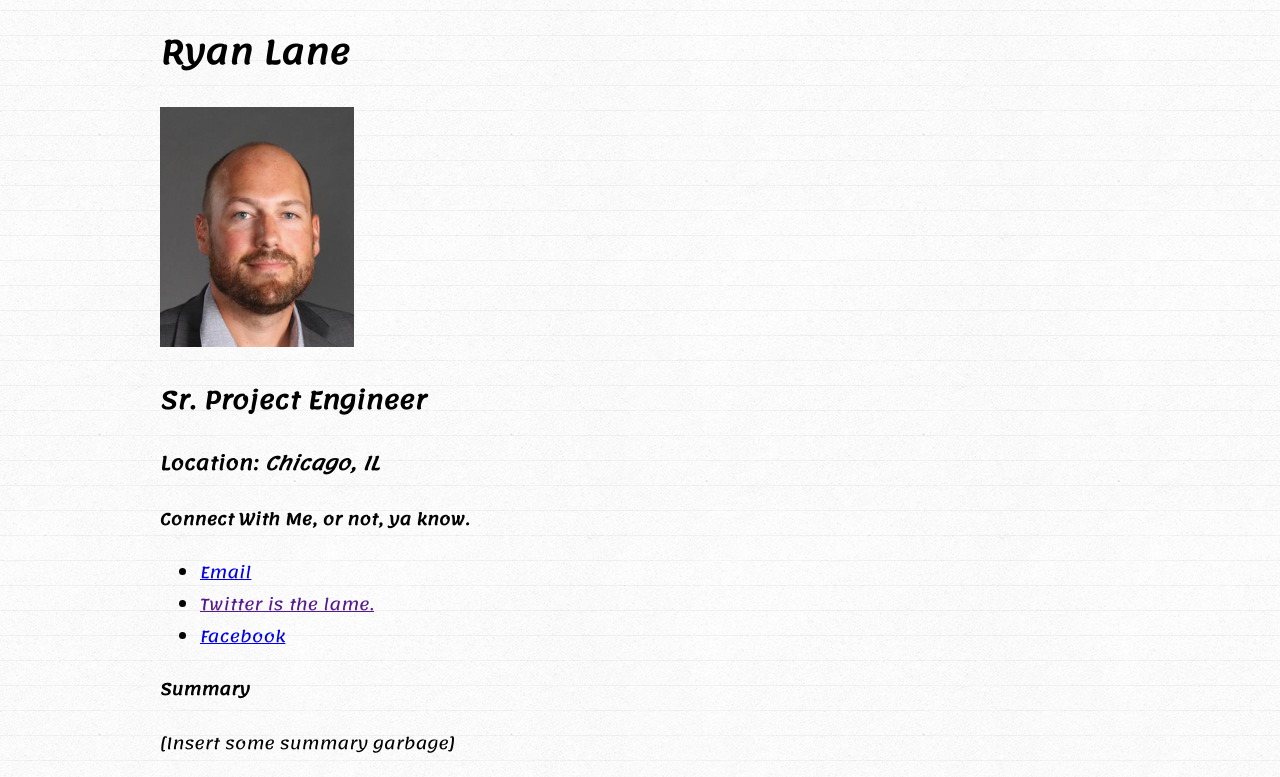
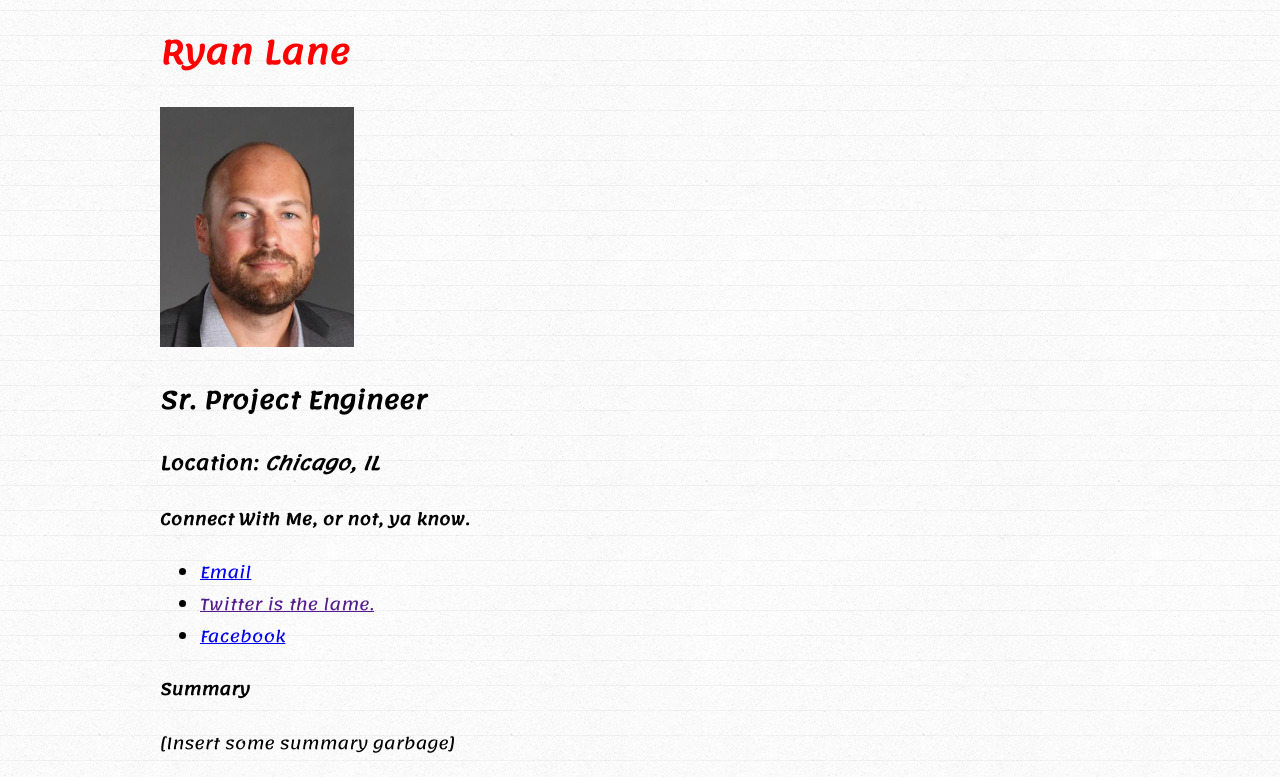
Before and after one commit to rly4607/rly4607.github.io, a plain HTML site: page index.html in a window 1280 px wide. Shown: the top 777 px of the page. Drawn offline with nearby package versions, Linux system fonts and the light colour scheme.

Commit message:
Changed name to red.

```diff
--- a/index.html
+++ b/index.html
@@ -19,7 +19,7 @@
 </head>
 <body>
   <div id="wrapper">
-    <h1><font-family: 'Lemonada' color="blue">Ryan Lane</font></h1>
+    <h1><font color="red">Ryan Lane</font></h1>
     <p>
       <img src="ID_Photo.png" height=240>
     </p>
```
